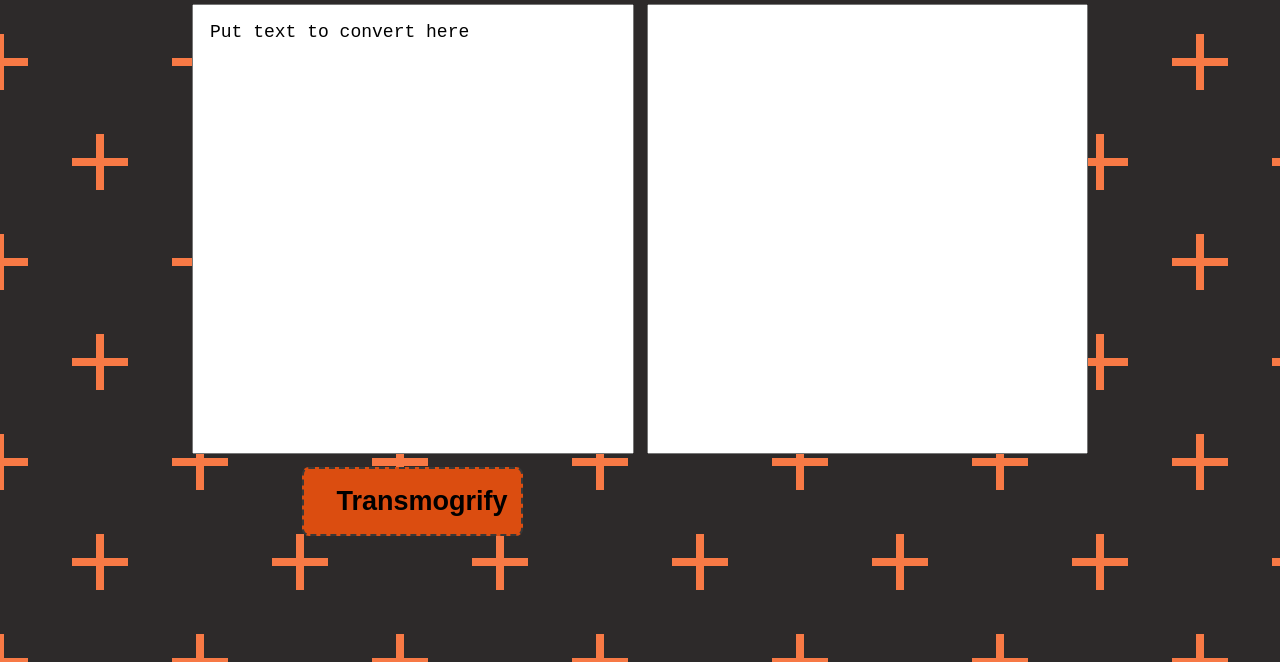
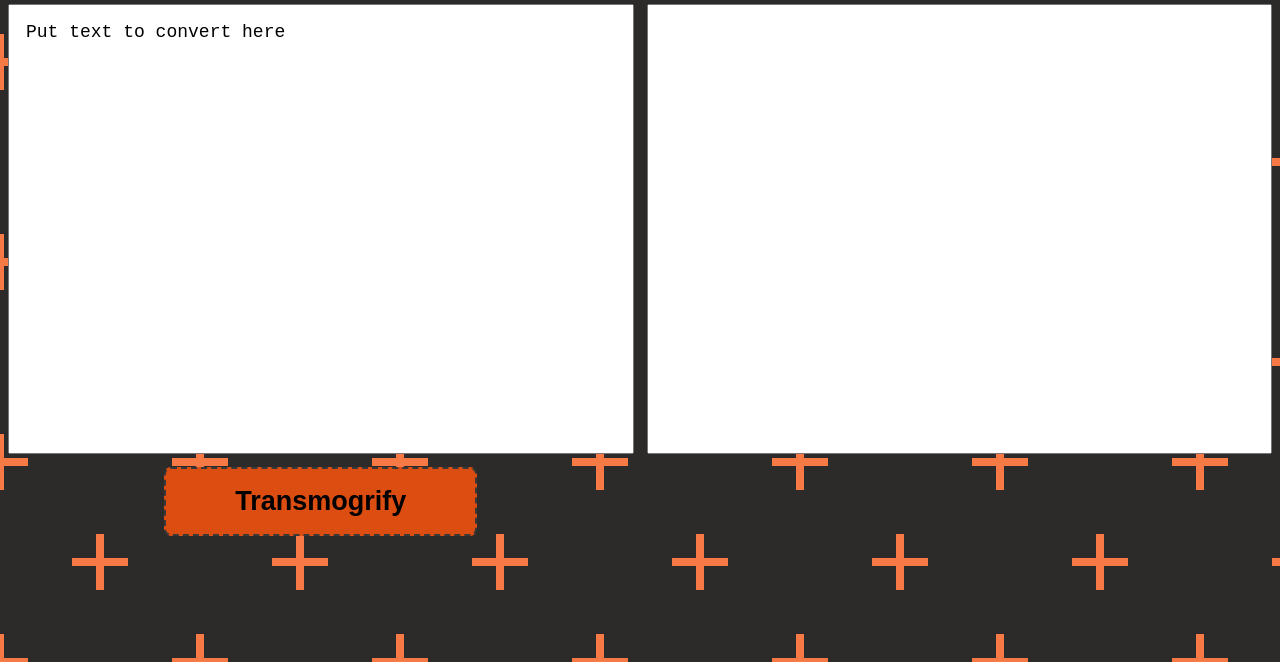
Before and after one commit to qkumber123/stoneKgToLbConverter, a plain HTML site: page index.html in a window 1280 px wide. Shown: the part 138-800 px from the top of the page. Drawn offline with Linux system fonts and the light colour scheme.

Commit message:
Update style.css

```diff
--- a/style.css
+++ b/style.css
@@ -12,7 +12,8 @@ textarea {
     padding: 17px;
 }
 .container {
-    width: 70vw;
+    width: 100%;
+    max-width: 2000px;
     padding-top: 7vh;
     margin: auto;
 }
```
